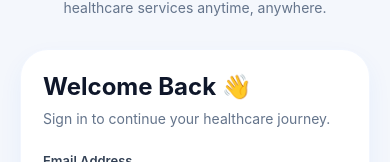
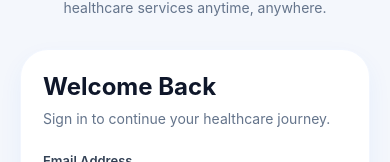
Before and after one commit to rabjot-dev/HMSMobile, a React Native app: screen /Appointments in a window 390 px wide. Shown: the part 217-379 px from the top of the page. Built offline with nearby package versions, Linux system fonts and the light colour scheme; no server answers.

Commit message:
initial commit

```diff
--- a/src/screens/AppointmentScreen.tsx
+++ b/src/screens/AppointmentScreen.tsx
@@ -194,7 +194,7 @@ export default function Appointments() {
         ListEmptyComponent={
           !loading ? (
             <View style={styles.emptyContainer}>
-              <Text style={styles.emptyTitle}>📅 No Appointments</Text>
+              <Text style={styles.emptyTitle}>No Appointments</Text>
             </View>
           ) : null
         }
--- a/src/screens/LoginScreen.tsx
+++ b/src/screens/LoginScreen.tsx
@@ -114,7 +114,7 @@ export default function Login() {
         </View>
 
         <GlassCard>
-          <Text style={styles.heading}>Welcome Back 👋</Text>
+          <Text style={styles.heading}>Welcome Back</Text>
 
           <Text style={styles.subHeading}>
             Sign in to continue your healthcare journey.
```
Also changed, not shown: scripts/reset-project.js (+10 -10 lines), 1 other file (tests, documents, lock files or other folders).
